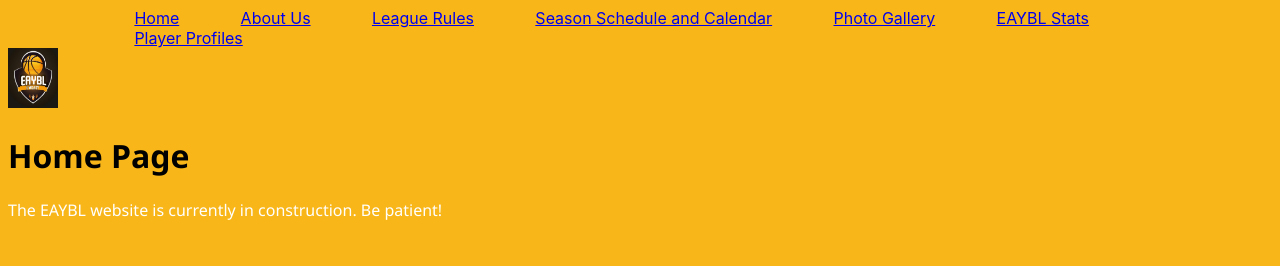
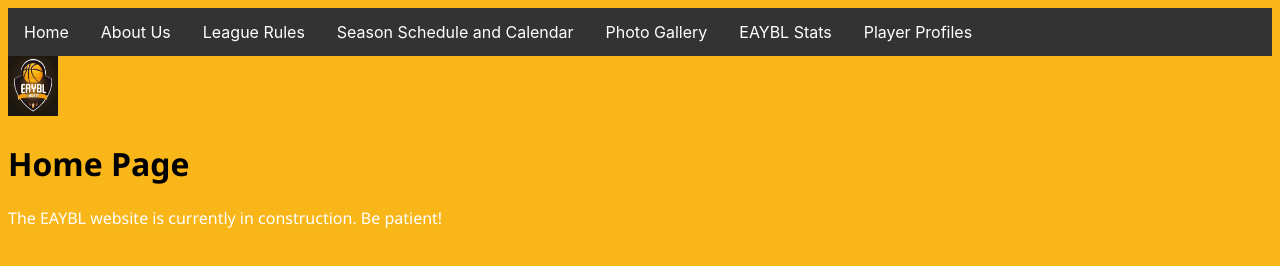
Before and after one commit to mamohamed2/mamohamed2.github.io, a plain HTML site: page index.html in a window 1280 px wide. Drawn offline with Linux system fonts and the light colour scheme.

Commit message:
Update styles.css

```diff
--- a/styles.css
+++ b/styles.css
@@ -3,16 +3,33 @@ h1 {
 }
 
 ul {
+    list-style-type: none;
     margin: 0;
-    padding: 0% 0% 0% 10%;
-    list-style-type: none;
+    padding: 0;
+    overflow: hidden;
+    background-color: #333;
+  }
 
-}
+  li {
+    float: left;
+  }
 
-li {
-    display: inline-block;
-    padding-right: 5%;
-}
+  li a {
+    display: block;
+    color: white;
+    text-align: center;
+    padding: 14px 16px;
+    text-decoration: none;
+  }
+
+  /* Change the link color to #111 (black) on hover */
+  li a:hover {
+    background-color: #111;
+  }
+
+  .active {
+    background-color: rgb(248, 182, 25);
+  }
 header {
     font-family: -apple-system, BlinkMacSystemFont, 'Segoe UI', Roboto, Oxygen, Ubuntu, Cantarell, 'Open Sans', 'Helvetica Neue', sans-serif;
     background: rgb(248, 182, 25);
```
